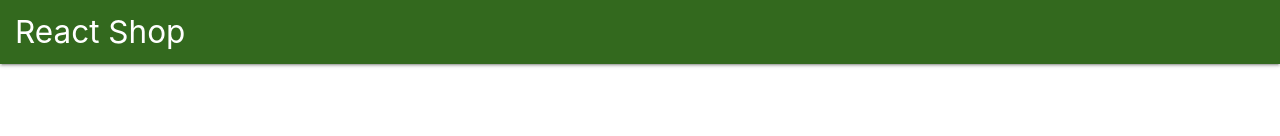
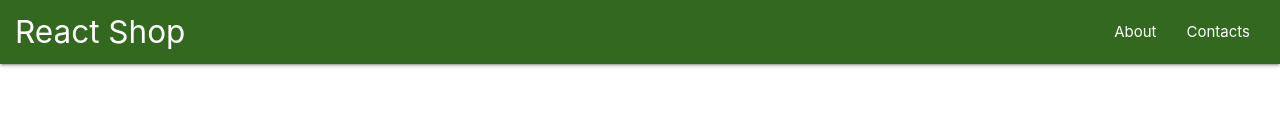
Before and after one commit to mrdltn/SPA--petProjectOnReact, a React (Create React App) app: page / in a window 1280 px wide. Shown: the top 136 px of the page. Built offline with nearby package versions, Linux system fonts and the light colour scheme.

Commit message:
add component Link

```diff
--- a/src/App.js
+++ b/src/App.js
@@ -5,24 +5,22 @@
 import { About } from './pages/About';
 import { Contact } from './pages/Contact';
 import { NotFound } from './pages/NotFound';
-// const NoMatchPage = () => {
-//     return <h3>404 - Not found</h3>;
-// };
+
 function App() {
     return (
         <>
-            <Header />
-            <main className='container content'>
-                <Router>
+            <Router>
+                <Header />
+                <main className='container content'>
                     <Routes>
                         <Route exact path='/' Component={Home} />
                         <Route exact path='/about' Component={About} />
                         <Route exact path='/contacts' Component={Contact} />
                         <Route path='/*' Component={NotFound} />
                     </Routes>
-                </Router>
-            </main>
-            <Footer />
+                </main>
+                <Footer />
+            </Router>
         </>
     );
 }
--- a/src/components/Header.jsx
+++ b/src/components/Header.jsx
@@ -1,19 +1,18 @@
+import { Link } from 'react-router-dom';
+
 function Header() {
     return (
         <nav className='light-green darken-4'>
             <div className='nav-wrapper'>
-                <a href='/' className='brand-logo'>
+                <Link to='/' className='brand-logo'>
                     React Shop
-                </a>
+                </Link>
                 <ul id='nav-mobile' className='right hide-on-med-and-down'>
                     <li>
-                        {/* <a
-                            href='https://github.com/mrdltn/shop-pet-project-React'
-                            target='_blank'
-                            rel='noreferrer'
-                        >
-                            Repo
-                        </a> */}
+                        <Link to='/about'>About</Link>
+                    </li>
+                    <li>
+                        <Link to='/contacts'>Contacts</Link>
                     </li>
                 </ul>
             </div>
--- a/src/pages/NotFound.jsx
+++ b/src/pages/NotFound.jsx
@@ -1,5 +1,5 @@
 function NotFound() {
-    return <h1>Page not found</h1>;
+    return <h1>404 - Page not found</h1>;
 }
 
 export { NotFound };
```
